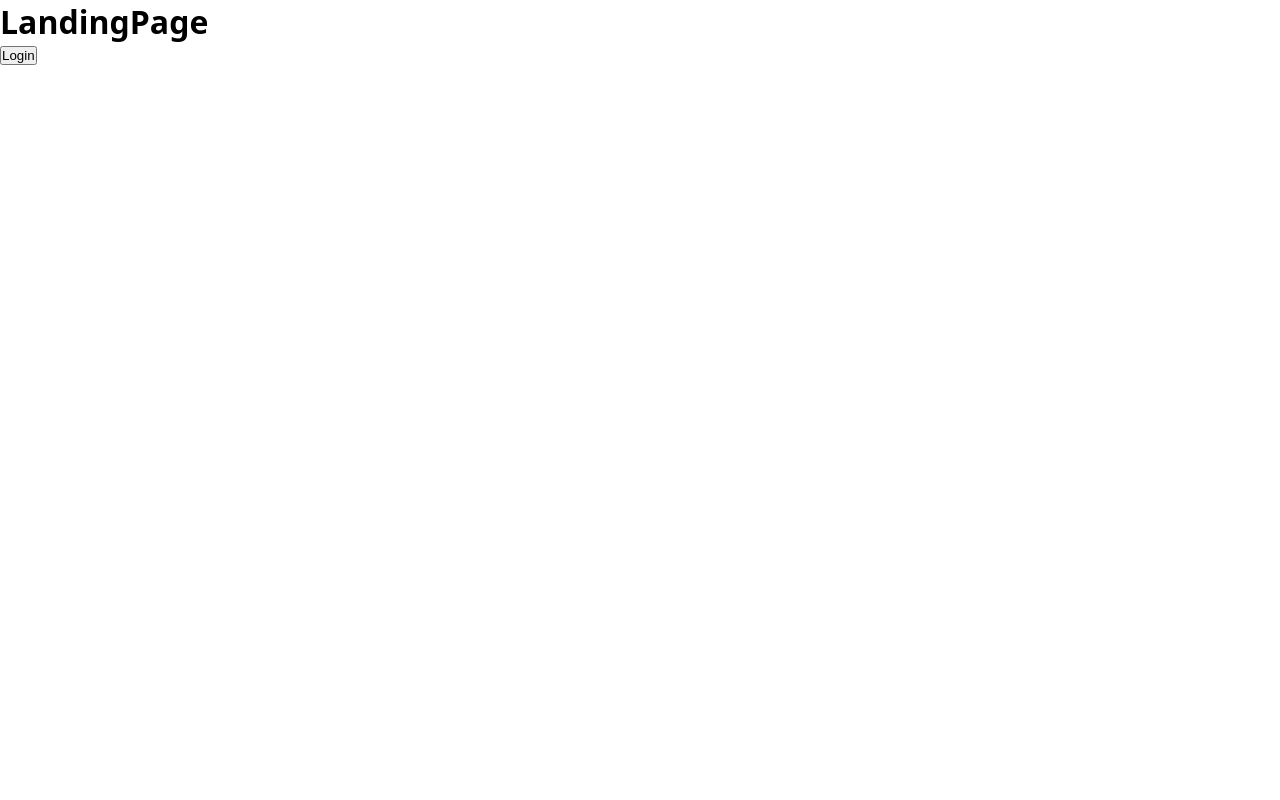
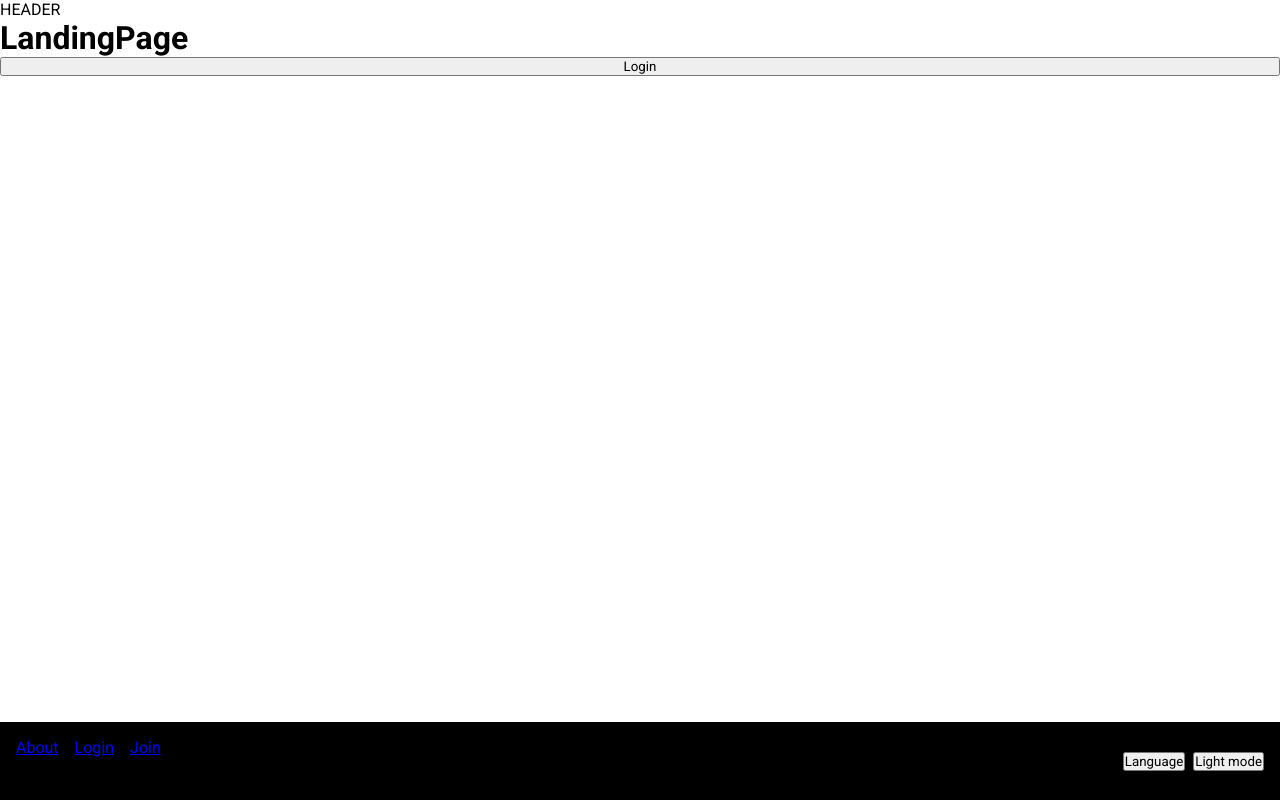
Before and after one commit to najimovs/instagram, a React (Vite) app in the folder web/: page / in a window 1280 px wide. Built offline with nearby package versions, Linux system fonts and the light colour scheme.

Commit message:
Add Header and Footer components to layout
Introduced reusable Header and Footer components and integrated them into LandingPage and Newsfeed. Updated global styles for layout and typography, including Roboto font and improved button and footer styling.

```diff
--- a/web/index.html
+++ b/web/index.html
@@ -5,6 +5,9 @@
 		<link rel="icon" type="image/svg+xml" href="/favicon.svg" />
 		<meta name="viewport" content="width=device-width, initial-scale=1.0" />
 		<title>Instagram</title>
+		<link rel="preconnect" href="https://fonts.googleapis.com">
+		<link rel="preconnect" href="https://fonts.gstatic.com" crossorigin>
+		<link href="https://fonts.googleapis.com/css2?family=Roboto:ital,wght@0,100..900;1,100..900&display=swap" rel="stylesheet">
 	</head>
 	<body>
 		<div id="root"></div>
--- a/web/src/App.css
+++ b/web/src/App.css
@@ -5,8 +5,21 @@
 	box-sizing: border-box;
 }
 
+ul {
+	list-style-type: none;
+}
+
+button {
+	font-family: inherit;
+}
+
+button:not(:disabled) {
+	cursor: pointer;
+}
+
 :root {
-	font-family: system-ui, Avenir, Helvetica, Arial, sans-serif;
+	font-family: "Roboto", system-ui, Avenir, Helvetica, Arial, sans-serif;
+	font-weight: normal;
 	color-scheme: light dark;
 	font-synthesis: none;
 	text-rendering: optimizeLegibility;
@@ -14,5 +27,45 @@
 	-moz-osx-font-smoothing: grayscale;
 }
 
+#root {
+	min-height: 100vh;
+	display: flex;
+	flex-direction: column;
+}
+
+main {
+	display: flex;
+	flex-direction: column;
+	flex: 1;
+}
+
 @media (prefers-color-scheme: dark) {}
 @media (prefers-color-scheme: light) {}
+
+footer {
+	background-color: black;
+	display: flex;
+	align-items: center;
+	gap: 0.5rem;
+	padding: 1rem;
+}
+
+footer section:first-child {
+	flex: 1;
+}
+
+footer section {
+	display: flex;
+	flex-direction: column;
+	gap: 0.5rem;
+}
+
+footer .links {
+	display: flex;
+	gap: 1rem;
+}
+
+footer .tools {
+	display: flex;
+	gap: 0.5rem;
+}
--- /dev/null
+++ b/web/src/Components/Footer/Footer.jsx
@@ -0,0 +1,27 @@
+export function Footer() {
+
+	return (
+		<footer>
+			<section>
+				<ul className="links">
+					<li>
+						<a href="/">About</a>
+					</li>
+					<li>
+						<a href="/">Login</a>
+					</li>
+					<li>
+						<a href="/">Join</a>
+					</li>
+				</ul>
+				<p>Copyright &copy; App 2025. All rights reserved.</p>
+			</section>
+			<section>
+				<div className="tools">
+					<button>Language</button>
+					<button>Light mode</button>
+				</div>
+			</section>
+		</footer>
+	)
+}
--- /dev/null
+++ b/web/src/Components/Header/Header.jsx
@@ -0,0 +1,8 @@
+export function Header() {
+
+	return (
+		<header>
+			HEADER
+		</header>
+	)
+}
--- a/web/src/Pages/Home/LandingPage.jsx
+++ b/web/src/Pages/Home/LandingPage.jsx
@@ -1,5 +1,7 @@
 import { useContext } from "react"
 import { UserContext } from "../../Contexts/UserContext"
+import { Header } from "../../Components/Header/Header"
+import { Footer } from "../../Components/Footer/Footer"
 
 export function LandingPage() {
 
@@ -7,8 +9,12 @@ export function LandingPage() {
 
 	return (
 		<>
-			<h1>LandingPage</h1>
-			<button onClick={ () => setUsername( "aisha" ) }>Login</button>
+			<Header />
+			<main>
+				<h1>LandingPage</h1>
+				<button onClick={ () => setUsername( "aisha" ) }>Login</button>
+			</main>
+			<Footer />
 		</>
 	)
 }
--- a/web/src/Pages/Home/Newsfeed.jsx
+++ b/web/src/Pages/Home/Newsfeed.jsx
@@ -1,5 +1,7 @@
 import { useContext } from "react"
 import { UserContext } from "../../Contexts/UserContext"
+import { Header } from "../../Components/Header/Header"
+import { Footer } from "../../Components/Footer/Footer"
 
 export function Newsfeed() {
 
@@ -7,8 +9,12 @@ export function Newsfeed() {
 
 	return (
 		<>
-			<h1>Newsfeed</h1>
-			<button onClick={ () => setUsername( null ) }>Logout ({ username } )</button>
+			<Header />
+			<main>
+				<h1>Newsfeed</h1>
+				<button onClick={ () => setUsername( null ) }>Logout ({ username } )</button>
+			</main>
+			<Footer />
 		</>
 	)
 }
```
